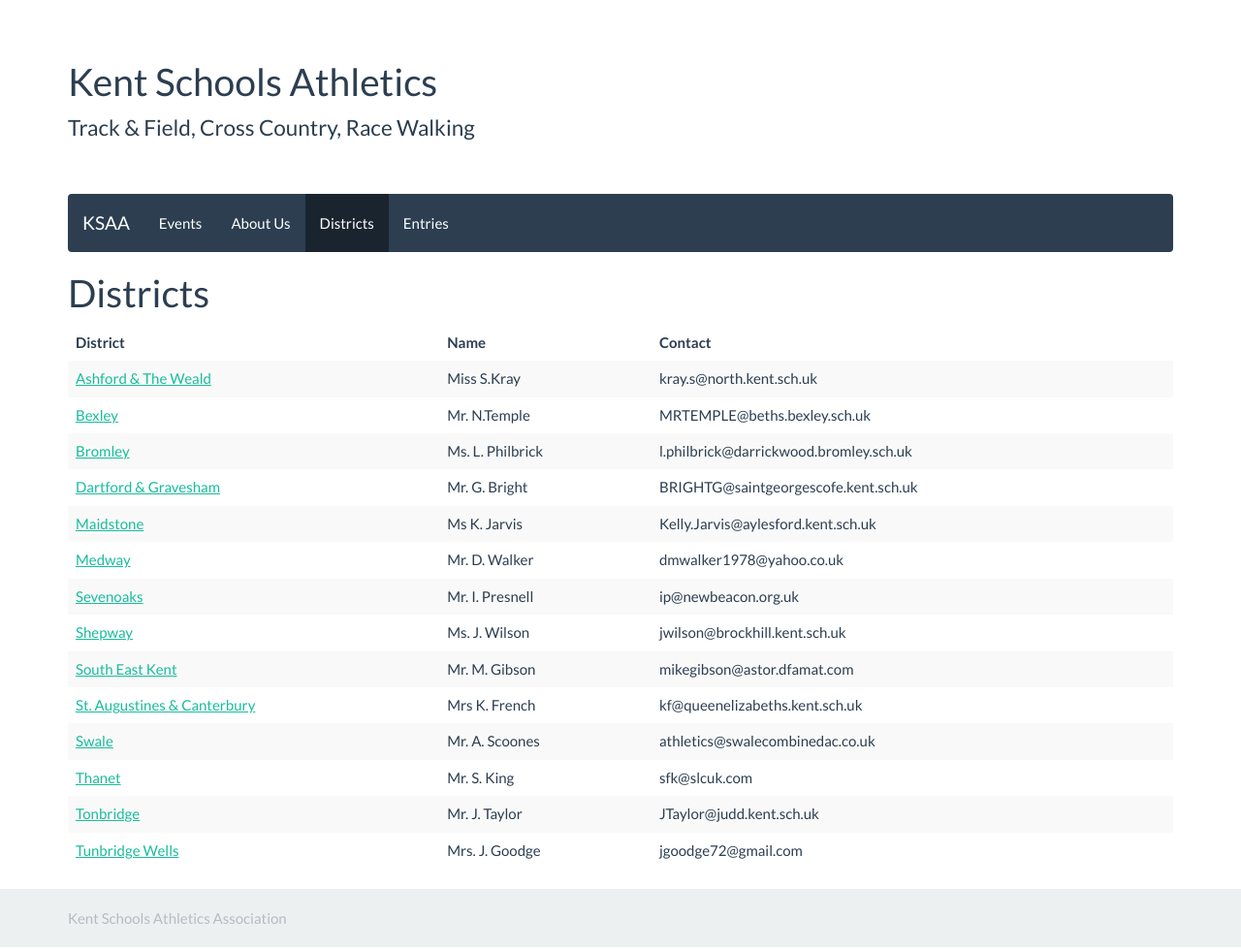
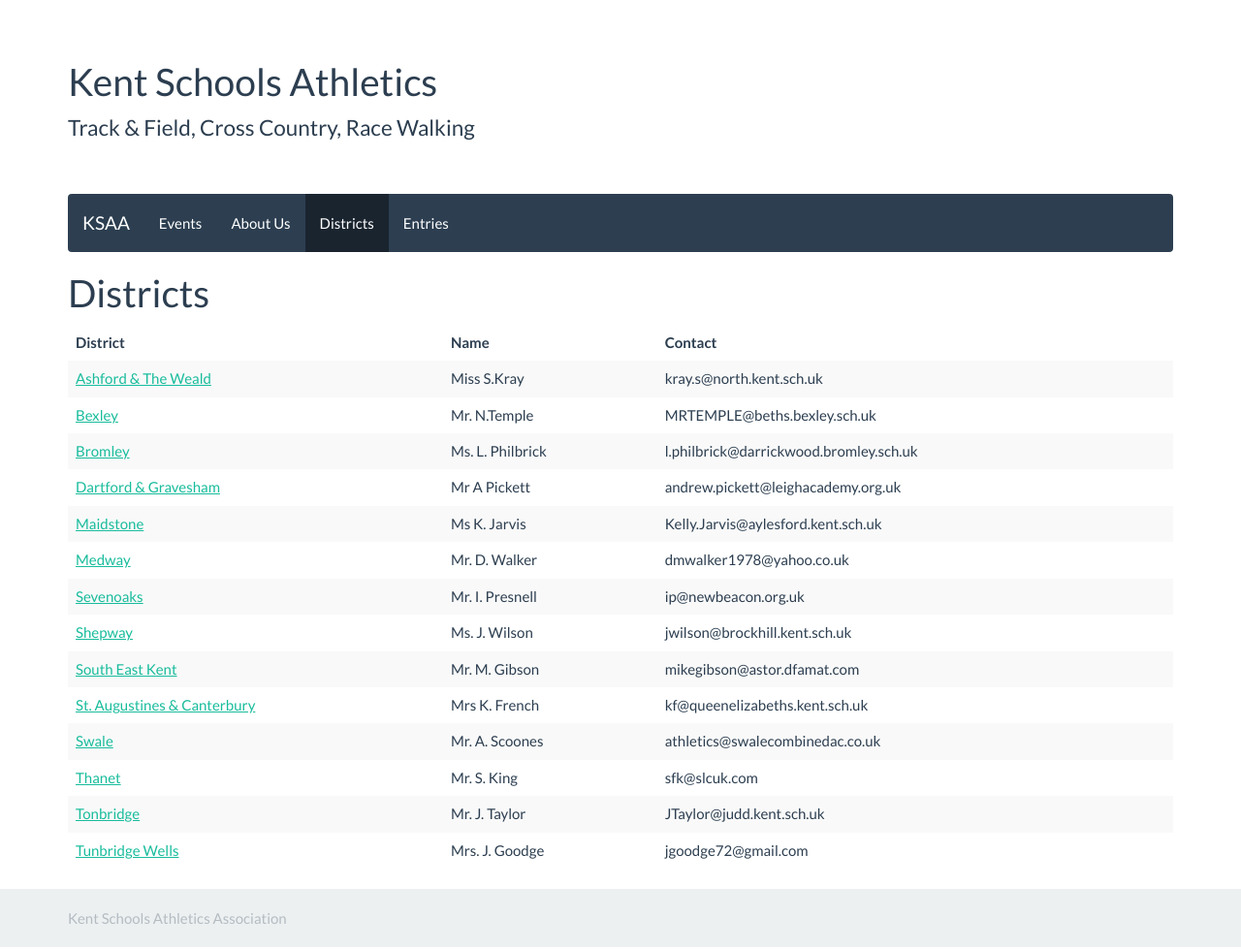
Before and after one commit to chrisnewark/chrisnewark.github.io, a Jekyll site: the page built from districts/index.md, in a window 1280 px wide. Shown: the whole page at 97% size. Built offline with Jekyll 4.4.1, drawn with Linux system fonts in a browser that asks for light colours; nearby versions of some CDN libraries.

Commit message:
Updated dartford manager

```diff
--- a/_districts/dartford-and-gravesham.md
+++ b/_districts/dartford-and-gravesham.md
@@ -3,8 +3,8 @@ layout: default
 title: Dartford & Gravesham
 summer_manager: Gary Jones
 summer_manager-email: GJones@dartfordgrammarschool.org.uk
-winter_manager: Mr. G. Bright
-winter_manager-email: BRIGHTG@saintgeorgescofe.kent.sch.uk
+winter_manager: Mr A Pickett
+winter_manager-email: andrew.pickett@leighacademy.org.uk
 ---
 
 ## Affiliated Schools
```
